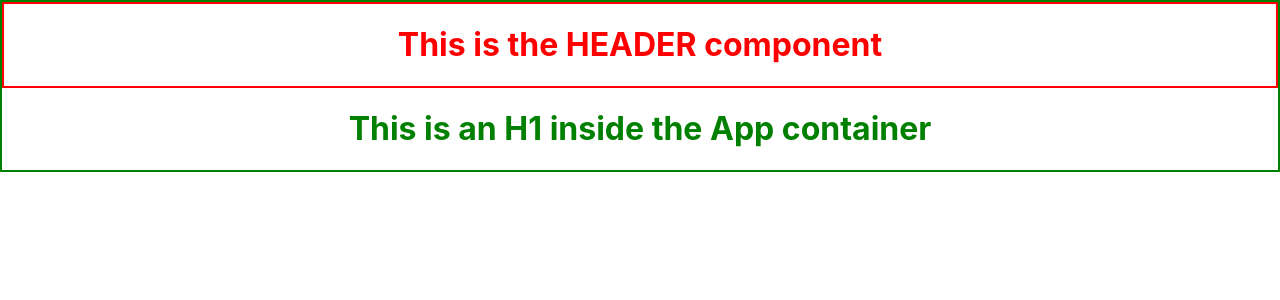
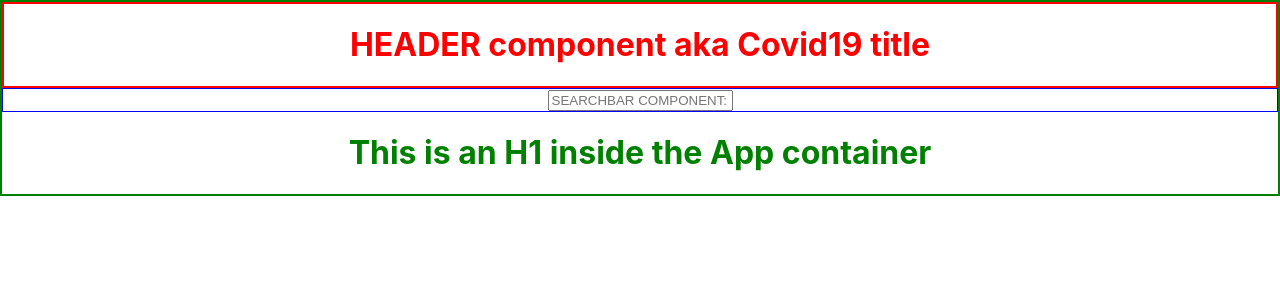
Before and after one commit to jonnytse/covid19, a React (Create React App) app: page / in a window 1280 px wide. Shown: the top 300 px of the page. Built offline with nearby package versions, Linux system fonts and the light colour scheme.

Commit message:
basic SearchBar componenent created and rendering to page

```diff
--- a/src/components/Header/Header.jsx
+++ b/src/components/Header/Header.jsx
@@ -5,7 +5,7 @@ class Header extends Component {
     render() {
         return (
             <div className={styles.header}>
-                <h1>This is the HEADER component</h1>
+                <h1>HEADER component aka Covid19 title</h1>
             </div>
         )
     }
--- /dev/null
+++ b/src/components/SearchBar/SearchBar.jsx
@@ -0,0 +1,17 @@
+import React, { Component } from 'react';
+import styles from './SearchBar.module.scss';
+
+class SearchBar extends Component {
+    render() {
+        return (
+            <div className={styles.searchbar}>
+                <input
+                    placeholder="SEARCHBAR COMPONENT: Type country to search"
+                />
+            </div>
+
+        )
+    }
+}
+
+export default SearchBar;
--- /dev/null
+++ b/src/components/SearchBar/SearchBar.module.scss
@@ -0,0 +1,4 @@
+.searchbar {
+    border: 1px solid blue;
+    margin: 0 auto;
+}
--- /dev/null
+++ b/src/components/SearchBar/index.js
@@ -0,0 +1,3 @@
+import SearchBar from "./SearchBar";
+
+export default SearchBar;
--- a/src/container/App/App.js
+++ b/src/container/App/App.js
@@ -1,12 +1,14 @@
 import React, { Component } from 'react';
 import styles from './App.module.scss';
 import Header from '../../components/Header';
+import SearchBar from '../../components/SearchBar';
 
 class App extends Component {
   render() {
     return (
-      <div className={styles.App}>
+      <div className={styles.app}>
         <Header />
+        <SearchBar />
         <h1>This is an H1 inside the App container</h1>
       </div>
     );
--- a/src/container/App/App.module.scss
+++ b/src/container/App/App.module.scss
@@ -1,40 +1,5 @@
-.App {
+.app {
   text-align: center;
   border: 2px solid green;
   color: green;
 }
-
-// .App-logo {
-//   height: 40vmin;
-//   pointer-events: none;
-// }
-
-// @media (prefers-reduced-motion: no-preference) {
-//   .App-logo {
-//     animation: App-logo-spin infinite 20s linear;
-//   }
-// }
-
-// .App-header {
-//   background-color: #282c34;
-//   min-height: 100vh;
-//   display: flex;
-//   flex-direction: column;
-//   align-items: center;
-//   justify-content: center;
-//   font-size: calc(10px + 2vmin);
-//   color: white;
-// }
-
-// .App-link {
-//   color: #61dafb;
-// }
-
-// @keyframes App-logo-spin {
-//   from {
-//     transform: rotate(0deg);
-//   }
-//   to {
-//     transform: rotate(360deg);
-//   }
-// }
```
Also changed, not shown: 1 other file (tests, documents, lock files or other folders).
